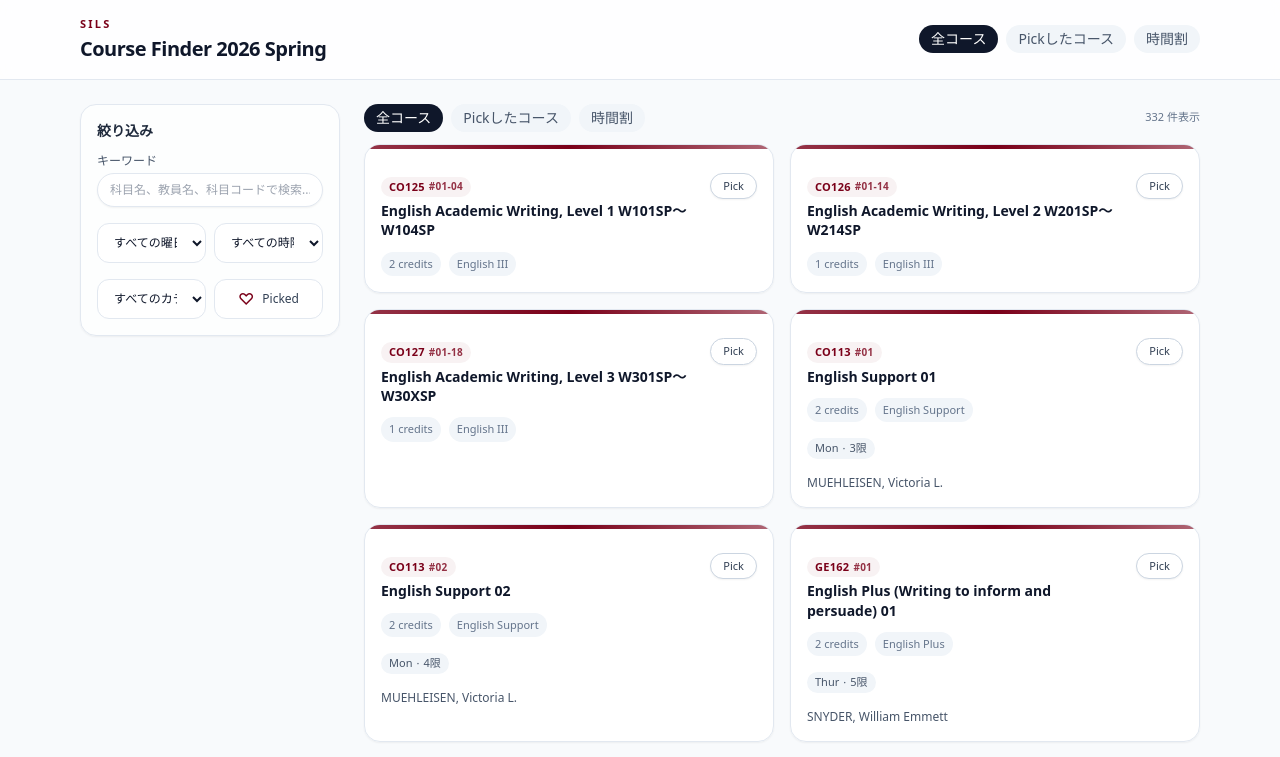
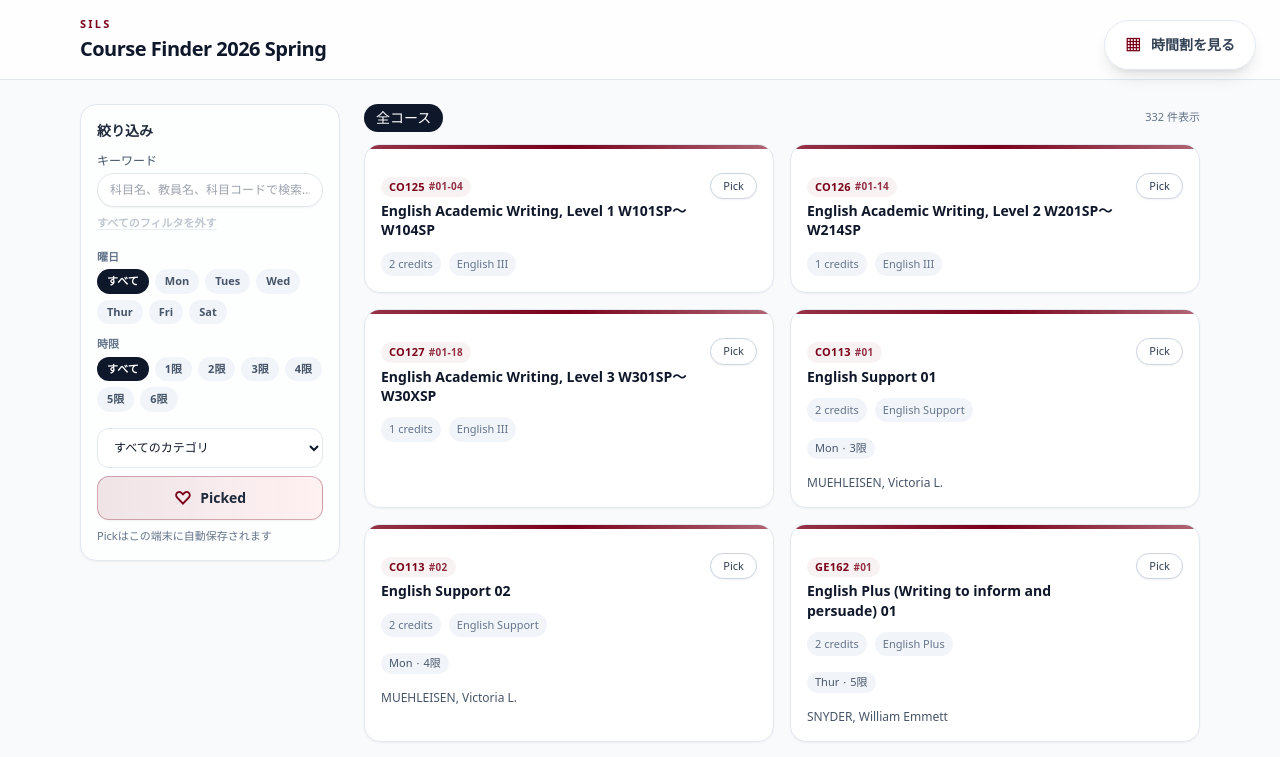
Before and after one commit to Kentad1109/sils-course-finder-2026-spring, a React (Vite) app: page / in a window 1280 px wide. Shown: the top 757 px of the page. Built offline with nearby package versions, Linux system fonts and the light colour scheme.

Commit message:
Refine timetable flow and add pick persistence feedback

```diff
--- a/src/App.tsx
+++ b/src/App.tsx
@@ -8,6 +8,7 @@ type Tab = "ALL" | "PICKED" | "TIMETABLE";
 type DayFilter = "ALL" | "MON" | "TUE" | "WED" | "THU" | "FRI" | "SAT";
 type PeriodFilter = "ALL" | 1 | 2 | 3 | 4 | 5 | 6;
 type AreaFilter = "ALL" | string;
+type FilterChipKey = "keyword" | "day" | "period" | "area";
 
 const AREA_LABELS: Record<string, string> = {
   "Advanced Courses": "Advanced Courses 上級科目",
@@ -31,6 +32,23 @@ const AREA_LABELS: Record<string, string> = {
 };
 
 const getAreaLabel = (area: string) => AREA_LABELS[area] ?? area;
+const DAY_OPTIONS: Array<{ value: DayFilter; label: string }> = [
+  { value: "MON", label: "Mon" },
+  { value: "TUE", label: "Tues" },
+  { value: "WED", label: "Wed" },
+  { value: "THU", label: "Thur" },
+  { value: "FRI", label: "Fri" },
+  { value: "SAT", label: "Sat" },
+];
+const DAY_LABELS: Record<Exclude<DayFilter, "ALL">, string> = {
+  MON: "Mon",
+  TUE: "Tues",
+  WED: "Wed",
+  THU: "Thur",
+  FRI: "Fri",
+  SAT: "Sat",
+};
+const PERIOD_OPTIONS: Array<Exclude<PeriodFilter, "ALL">> = [1, 2, 3, 4, 5, 6];
 
 function App() {
   const [keyword, setKeyword] = useState("");
@@ -38,12 +56,57 @@ function App() {
   const [dayFilter, setDayFilter] = useState<DayFilter>("ALL");
   const [periodFilter, setPeriodFilter] = useState<PeriodFilter>("ALL");
   const [areaFilter, setAreaFilter] = useState<AreaFilter>("ALL");
-  const { favoriteIds, toggleFavorite, isFavorite } = useFavorites();
+  const { favoriteIds, toggleFavorite, isFavorite, lastSavedAt, savePulse } = useFavorites();
 
   const areas = useMemo<AreaFilter[]>(() => {
     const unique = Array.from(new Set(courses2026Spring.map((c) => c.area)));
     return ["ALL", ...unique.reverse()];
   }, []);
+  const hasActiveFilters =
+    keyword.trim() !== "" || dayFilter !== "ALL" || periodFilter !== "ALL" || areaFilter !== "ALL";
+
+  const clearAllFilters = () => {
+    setKeyword("");
+    setDayFilter("ALL");
+    setPeriodFilter("ALL");
+    setAreaFilter("ALL");
+  };
+
+  const handleKeywordChange = (value: string) => {
+    setKeyword(value);
+    if (value.trim() !== "") {
+      setDayFilter("ALL");
+      setPeriodFilter("ALL");
+      setAreaFilter("ALL");
+    }
+  };
+
+  const activeFilterChips = useMemo<Array<{ key: FilterChipKey; label: string }>>(() => {
+    const chips: Array<{ key: FilterChipKey; label: string }> = [];
+    const k = keyword.trim();
+    if (k) chips.push({ key: "keyword", label: `キーワード: ${k}` });
+    if (dayFilter !== "ALL") chips.push({ key: "day", label: `曜日: ${DAY_LABELS[dayFilter]}` });
+    if (periodFilter !== "ALL") chips.push({ key: "period", label: `時限: ${periodFilter}限` });
+    if (areaFilter !== "ALL") chips.push({ key: "area", label: `カテゴリ: ${getAreaLabel(areaFilter)}` });
+    return chips;
+  }, [keyword, dayFilter, periodFilter, areaFilter]);
+
+  const clearSingleFilter = (key: FilterChipKey) => {
+    if (key === "keyword") setKeyword("");
+    if (key === "day") setDayFilter("ALL");
+    if (key === "period") setPeriodFilter("ALL");
+    if (key === "area") setAreaFilter("ALL");
+  };
+  const favoriteSavedLabel = useMemo(() => {
+    if (!lastSavedAt) return "Pickはこの端末に自動保存されます";
+    const formatted = new Intl.DateTimeFormat("ja-JP", {
+      month: "2-digit",
+      day: "2-digit",
+      hour: "2-digit",
+      minute: "2-digit",
+    }).format(lastSavedAt);
+    return `保存済み ${formatted}`;
+  }, [lastSavedAt]);
 
   const filteredCourses = useMemo(() => {
     const lower = keyword.trim().toLowerCase();
@@ -118,6 +181,15 @@ function App() {
 
   return (
     <div className="min-h-screen bg-slate-50">
+      <button
+        type="button"
+        onClick={() => setActiveTab(activeTab === "TIMETABLE" ? "ALL" : "TIMETABLE")}
+        className="fixed right-4 top-4 z-40 inline-flex items-center gap-2 rounded-full border border-slate-200 bg-white/95 px-3 py-2 text-xs font-semibold text-slate-700 shadow-lg backdrop-blur transition hover:bg-white hover:shadow-xl md:right-6 md:top-5 md:gap-2.5 md:px-5 md:py-3 md:text-sm"
+      >
+        <span className="text-sm leading-none text-waseda-primary md:text-base">▦</span>
+        <span>{activeTab === "TIMETABLE" ? "コース一覧へ" : "時間割を見る"}</span>
+      </button>
+
       <header className="border-b border-slate-200 bg-white/80 backdrop-blur">
         <div className="mx-auto flex max-w-6xl items-center justify-between px-4 py-4">
           <div>
@@ -128,88 +200,13 @@ function App() {
               Course Finder 2026 Spring
             </h1>
           </div>
-          <nav className="hidden gap-2 text-sm md:flex">
-            <button
-              type="button"
-              onClick={() => setActiveTab("ALL")}
-              className={`rounded-full px-3 py-1 ${
-                activeTab === "ALL"
-                  ? "bg-slate-900 text-white"
-                  : "bg-slate-100 text-slate-600 hover:bg-slate-200"
-              }`}
-            >
-              全コース
-            </button>
-            <button
-              type="button"
-              onClick={() => setActiveTab("PICKED")}
-              className={`rounded-full px-3 py-1 ${
-                activeTab === "PICKED"
-                  ? "bg-waseda-primary text-white"
-                  : "bg-slate-100 text-slate-600 hover:bg-slate-200"
-              }`}
-            >
-              Pickしたコース
-              {favoriteIds.length > 0 && (
-                <span className="ml-1 inline-flex h-5 min-w-[1.25rem] items-center justify-center rounded-full bg-white/90 px-1 text-[11px] font-semibold text-waseda-primary">
-                  {favoriteIds.length}
-                </span>
-              )}
-            </button>
-            <button
-              type="button"
-              onClick={() => setActiveTab("TIMETABLE")}
-              className={`rounded-full px-3 py-1 ${
-                activeTab === "TIMETABLE"
-                  ? "bg-slate-900 text-white"
-                  : "bg-slate-100 text-slate-600 hover:bg-slate-200"
-              }`}
-            >
-              時間割
-            </button>
-          </nav>
+          <div className="text-xs font-semibold text-slate-500">2026 Spring</div>
         </div>
       </header>
 
       <main className="mx-auto max-w-6xl px-4 py-6">
         {activeTab === "TIMETABLE" ? (
           <section>
-            <div className="mb-3 flex flex-wrap items-center gap-2 text-xs md:hidden">
-              <button
-                type="button"
-                onClick={() => setActiveTab("ALL")}
-                className={`rounded-full px-3 py-1 ${
-                  activeTab === "ALL"
-                    ? "bg-slate-900 text-white"
-                    : "bg-slate-100 text-slate-600 hover:bg-slate-200"
-                }`}
-              >
-                全コース
-              </button>
-              <button
-                type="button"
-                onClick={() => setActiveTab("PICKED")}
-                className={`rounded-full px-3 py-1 ${
-                  activeTab === "PICKED"
-                    ? "bg-waseda-primary text-white"
-                    : "bg-slate-100 text-slate-600 hover:bg-slate-200"
-                }`}
-              >
-                Pickしたコース
-              </button>
-              <button
-                type="button"
-                onClick={() => setActiveTab("TIMETABLE")}
-                className={`rounded-full px-3 py-1 ${
-                  activeTab === "TIMETABLE"
-                    ? "bg-slate-900 text-white"
-                    : "bg-slate-100 text-slate-600 hover:bg-slate-200"
-                }`}
-              >
-                時間割
-              </button>
-            </div>
-
             <div className="mb-4 flex items-end justify-between gap-3">
               <div>
                 <h2 className="text-base font-semibold text-slate-900">
@@ -283,7 +280,11 @@ function App() {
               </div>
             </div>
 
-            <Timetable courses={pickedCourses} />
+            <Timetable
+              courses={pickedCourses}
+              onTogglePick={toggleFavorite}
+              isPicked={isFavorite}
+            />
           </section>
         ) : (
         <div className="grid gap-6 md:grid-cols-[minmax(0,260px),1fr]">
@@ -300,13 +301,85 @@ function App() {
                 <input
                   type="text"
                   value={keyword}
-                  onChange={(e) => setKeyword(e.target.value)}
+                  onChange={(e) => handleKeywordChange(e.target.value)}
                   placeholder="科目名、教員名、科目コードで検索..."
                   className="mt-1 w-full rounded-full border border-slate-200 bg-white px-3 py-2 text-xs shadow-sm outline-none ring-0 transition focus:border-waseda-primary focus:ring-2 focus:ring-waseda-primary/20"
                 />
+                <button
+                  type="button"
+                  onClick={clearAllFilters}
+                  disabled={!hasActiveFilters}
+                  className="mt-2 text-[11px] font-semibold text-slate-500 underline decoration-slate-300 underline-offset-2 transition enabled:hover:text-slate-700 disabled:cursor-not-allowed disabled:opacity-40"
+                >
+                  すべてのフィルタを外す
+                </button>
               </div>
 
-              <div className="grid grid-cols-2 gap-2">
+              <div className="hidden space-y-3 md:block">
+                <div>
+                  <div className="mb-1 text-[11px] font-semibold text-slate-500">曜日</div>
+                  <div className="flex flex-wrap gap-1.5">
+                    <button
+                      type="button"
+                      onClick={() => setDayFilter("ALL")}
+                      className={`rounded-full px-2.5 py-1 text-[11px] font-semibold transition ${
+                        dayFilter === "ALL"
+                          ? "bg-slate-900 text-white"
+                          : "bg-slate-100 text-slate-600 hover:bg-slate-200"
+                      }`}
+                    >
+                      すべて
+                    </button>
+                    {DAY_OPTIONS.map((d) => (
+                      <button
+                        key={d.value}
+                        type="button"
+                        onClick={() => setDayFilter(d.value)}
+                        className={`rounded-full px-2.5 py-1 text-[11px] font-semibold transition ${
+                          dayFilter === d.value
+                            ? "bg-slate-900 text-white"
+                            : "bg-slate-100 text-slate-600 hover:bg-slate-200"
+                        }`}
+                      >
+                        {d.label}
+                      </button>
+                    ))}
+                  </div>
+                </div>
+
+                <div>
+                  <div className="mb-1 text-[11px] font-semibold text-slate-500">時限</div>
+                  <div className="flex flex-wrap gap-1.5">
+                    <button
+                      type="button"
+                      onClick={() => setPeriodFilter("ALL")}
+                      className={`rounded-full px-2.5 py-1 text-[11px] font-semibold transition ${
+                        periodFilter === "ALL"
+                          ? "bg-slate-900 text-white"
+                          : "bg-slate-100 text-slate-600 hover:bg-slate-200"
+                      }`}
+                    >
+                      すべて
+                    </button>
+                    {PERIOD_OPTIONS.map((period) => (
+                      <button
+                        key={period}
+                        type="button"
+                        onClick={() => setPeriodFilter(period)}
+                        className={`rounded-full px-2.5 py-1 text-[11px] font-semibold transition ${
+                          periodFilter === period
+                            ? "bg-slate-900 text-white"
+                            : "bg-slate-100 text-slate-600 hover:bg-slate-200"
+                        }`}
+                      >
+                        {period}限
+                      </button>
+                    ))}
+                  </div>
+                </div>
+              </div>
+
+              <div className="grid grid-cols-2 gap-2 md:hidden">
                 <select
                   aria-label="曜日フィルター"
                   value={dayFilter}
@@ -344,7 +417,7 @@ function App() {
                 </select>
               </div>
 
-              <div className="grid grid-cols-2 gap-2">
+              <div className="grid grid-cols-2 gap-2 md:grid-cols-1">
                 <select
                   aria-label="カテゴリフィルター"
                   value={areaFilter}
@@ -361,22 +434,26 @@ function App() {
                 <button
                   type="button"
                   onClick={() => setActiveTab("PICKED")}
-                  className="flex h-10 items-center justify-center gap-2 rounded-xl border border-slate-200 bg-white text-xs font-medium text-slate-700 transition hover:bg-slate-50"
+                  className="group relative flex h-11 items-center justify-center gap-2 overflow-hidden rounded-xl border border-waseda-primary/30 bg-gradient-to-r from-waseda-primary/10 to-rose-50 text-sm font-semibold text-slate-800 shadow-sm transition hover:from-waseda-primary/15 hover:to-rose-100 hover:shadow"
                 >
-                  <span className="text-base leading-none text-waseda-primary">♡</span>
+                  <span className="text-lg leading-none text-waseda-primary transition group-hover:scale-110">♡</span>
                   <span>Picked</span>
                   {favoriteIds.length > 0 && (
-                    <span className="rounded-full bg-slate-100 px-2 py-0.5 text-[11px] font-semibold text-slate-700">
+                    <span className="rounded-full bg-white/90 px-2 py-0.5 text-[11px] font-bold text-waseda-primary ring-1 ring-waseda-primary/20">
                       {favoriteIds.length}
                     </span>
                   )}
                 </button>
+                <div className={`text-[11px] font-medium transition ${savePulse ? "text-emerald-700" : "text-slate-500"}`}>
+                  {favoriteSavedLabel}
+                </div>
               </div>
             </div>
           </aside>
 
           <section>
             <div className="mb-3 flex items-center justify-between gap-2">
+              <div className="flex flex-wrap items-center gap-2">
               <nav className="flex gap-2 text-xs md:text-sm">
                 <button
                   type="button"
@@ -389,34 +466,23 @@ function App() {
                 >
                   全コース
                 </button>
-                <button
-                  type="button"
-                  onClick={() => setActiveTab("PICKED")}
-                  className={`rounded-full px-3 py-1 ${
-                    activeTab === "PICKED"
-                      ? "bg-waseda-primary text-white"
-                      : "bg-slate-100 text-slate-600 hover:bg-slate-200"
-                  }`}
-                >
-                  Pickしたコース
-                  {favoriteIds.length > 0 && (
-                    <span className="ml-1 inline-flex h-5 min-w-[1.25rem] items-center justify-center rounded-full bg-white/90 px-1 text-[11px] font-semibold text-waseda-primary">
-                      {favoriteIds.length}
-                    </span>
-                  )}
-                </button>
-                <button
-                  type="button"
-                  onClick={() => setActiveTab("TIMETABLE")}
-                  className={`rounded-full px-3 py-1 ${
-                    activeTab === "TIMETABLE"
-                      ? "bg-slate-900 text-white"
-                      : "bg-slate-100 text-slate-600 hover:bg-slate-200"
-                  }`}
-                >
-                  時間割
-                </button>
               </nav>
+              {activeFilterChips.length > 0 && (
+                <div className="flex flex-wrap gap-1.5">
+                  {activeFilterChips.map((chip) => (
+                    <button
+                      key={chip.key}
+                      type="button"
+                      onClick={() => clearSingleFilter(chip.key)}
+                      className="inline-flex items-center gap-1 rounded-full border border-slate-200 bg-white px-2.5 py-1 text-[11px] text-slate-700 transition hover:bg-slate-50"
+                    >
+                      <span className="truncate">{chip.label}</span>
+                      <span className="text-slate-400">×</span>
+                    </button>
+                  ))}
+                </div>
+              )}
+              </div>
               <div className="text-[11px] text-slate-500">
                 {filteredCourses.length} 件表示
               </div>
--- a/src/hooks/useFavorites.ts
+++ b/src/hooks/useFavorites.ts
@@ -1,6 +1,7 @@
 import { useEffect, useState } from "react";
 
 const STORAGE_KEY = "sils-course-favorites-2026-spring";
+const STORAGE_META_KEY = "sils-course-favorites-2026-spring-meta";
 
 function safeGetLocalStorage(): Storage | null {
   if (typeof window === "undefined") return null;
@@ -13,6 +14,9 @@ function safeGetLocalStorage(): Storage | null {
 
 export function useFavorites() {
   const [favoriteIds, setFavoriteIds] = useState<string[]>([]);
+  const [lastSavedAt, setLastSavedAt] = useState<number | null>(null);
+  const [savePulse, setSavePulse] = useState(false);
+  const [hydrated, setHydrated] = useState(false);
 
   useEffect(() => {
     const storage = safeGetLocalStorage();
@@ -24,16 +28,31 @@ export function useFavorites() {
       if (Array.isArray(parsed)) {
         setFavoriteIds(parsed);
       }
+      const rawMeta = storage.getItem(STORAGE_META_KEY);
+      if (rawMeta) {
+        const parsedMeta = JSON.parse(rawMeta);
+        if (parsedMeta && typeof parsedMeta.lastSavedAt === "number") {
+          setLastSavedAt(parsedMeta.lastSavedAt);
+        }
+      }
     } catch {
       // ignore parse errors
     }
+    setHydrated(true);
   }, []);
 
   useEffect(() => {
+    if (!hydrated) return;
     const storage = safeGetLocalStorage();
     if (!storage) return;
+    const now = Date.now();
     storage.setItem(STORAGE_KEY, JSON.stringify(favoriteIds));
-  }, [favoriteIds]);
+    storage.setItem(STORAGE_META_KEY, JSON.stringify({ lastSavedAt: now }));
+    setLastSavedAt(now);
+    setSavePulse(true);
+    const timer = window.setTimeout(() => setSavePulse(false), 1400);
+    return () => window.clearTimeout(timer);
+  }, [favoriteIds, hydrated]);
 
   const toggleFavorite = (id: string) => {
     setFavoriteIds((prev) =>
@@ -43,5 +62,5 @@ export function useFavorites() {
 
   const isFavorite = (id: string) => favoriteIds.includes(id);
 
-  return { favoriteIds, toggleFavorite, isFavorite };
+  return { favoriteIds, toggleFavorite, isFavorite, lastSavedAt, savePulse };
 }
```
Also changed, not shown: src/components/Timetable.tsx (+61 -13 lines).
